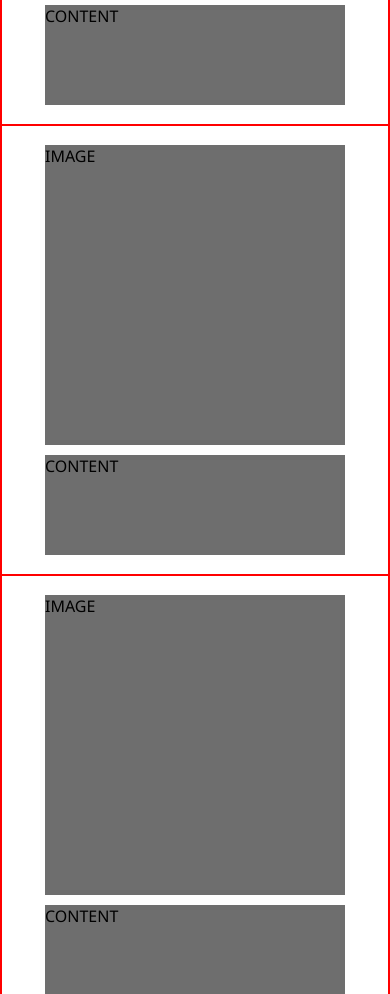
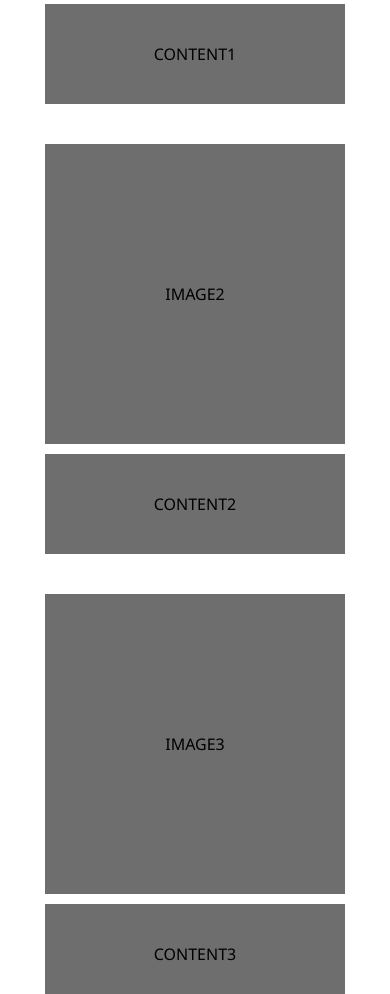
Before and after one commit to web-dot/responsive-layout-01, a plain HTML site: page index.html in a window 390 px wide. Shown: the part 1006-2000 px from the top of the page. Drawn offline with Linux system fonts and the light colour scheme.

Commit message:
mobile-first-01

```diff
--- a/index.html
+++ b/index.html
@@ -23,16 +23,16 @@
 
       <div class="projects">
         <div class="slot">
-          <div class="image">IMAGE</div>
-          <div class="content">CONTENT</div>
+          <div class="image">IMAGE1</div>
+          <div class="content">CONTENT1</div>
         </div>
         <div class="slot">
-          <div class="image">IMAGE</div>
-          <div class="content">CONTENT</div>
+          <div class="image">IMAGE2</div>
+          <div class="content">CONTENT2</div>
         </div>
         <div class="slot">
-          <div class="image">IMAGE</div>
-          <div class="content">CONTENT</div>
+          <div class="image">IMAGE3</div>
+          <div class="content">CONTENT3</div>
         </div>
       </div>
 
--- a/style.css
+++ b/style.css
@@ -39,10 +39,10 @@
 .projects{
   background-color: rgb(255, 255, 255);
   height: 1350px;
-  border: 1px solid red;
+  /* border: 1px solid red; */
 }
 .slot{
-  border: 1px solid red;
+  /* border: 1px solid red; */
   display: flex;
   flex-wrap: wrap;
   flex-direction: column;
@@ -54,10 +54,16 @@
   background-color: rgb(110, 110, 110);
   width: 300px;
   height: 300px;
+  display: flex;
+  justify-content: center;
+  align-items: center;
 }
 .content{
   background-color: rgb(110, 110, 110);
   width: 300px;
   height: 100px;
   margin-top: 10px;
+  display: flex;
+  justify-content: center;
+  align-items: center;
 }
```
